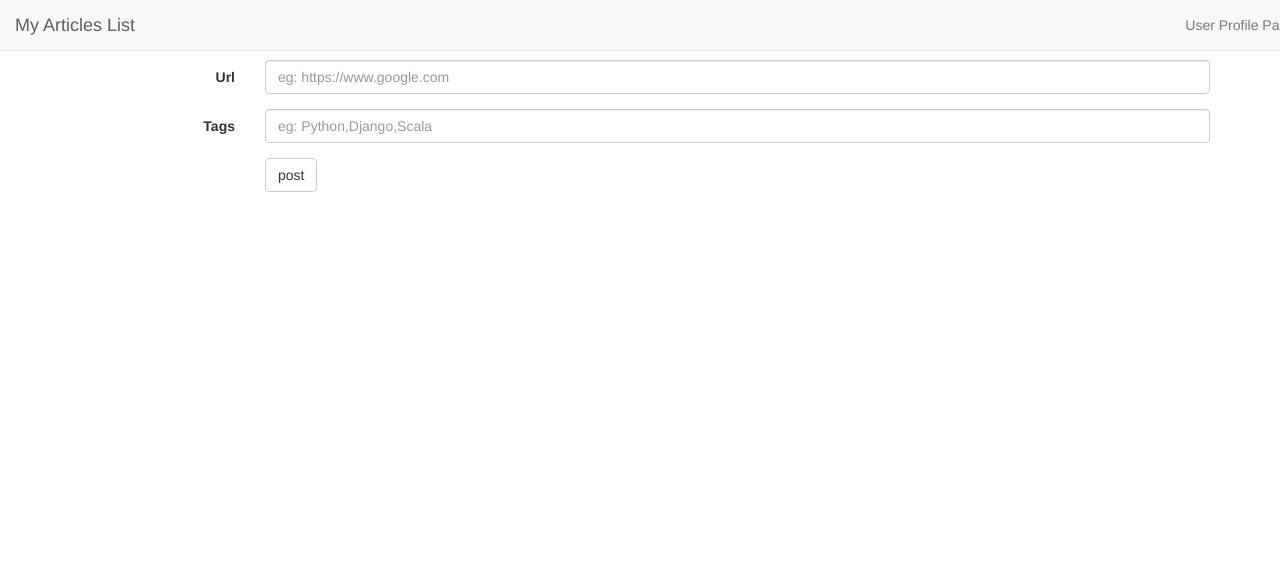
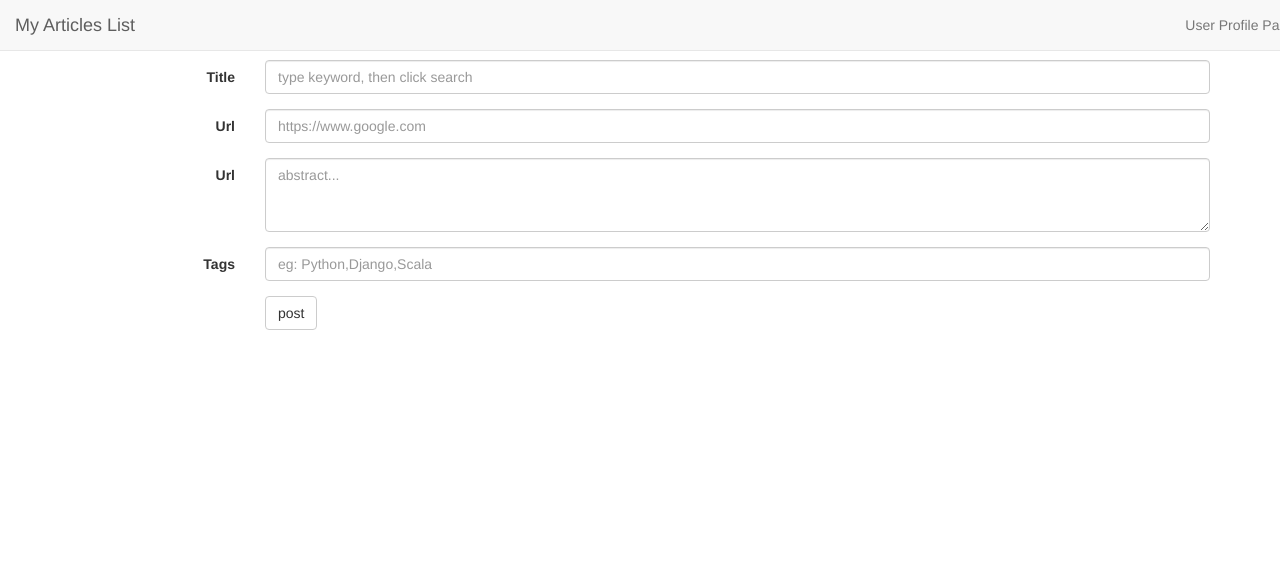
Before and after one commit to PaulCnth/longo, a Django app: template templates/post.html in a window 1280 px wide. Shown: the top 570 px of the page. Run offline with Django 3.2, Linux system fonts and the light colour scheme; the template is opened without the code that fills it: values that come from a table or form of the project are taken from there, others are empty; parts of the project's set-up code (start-up, migrations or seed data) failed here and were passed over; some libraries are stand-ins or nearby versions.

Commit message:
optimize commit forms, excluding Spider because pythonanywhere reject request remote servers...connection timeout

```diff
--- a/lbgo/forms.py
+++ b/lbgo/forms.py
@@ -2,7 +2,9 @@ from django import forms
 
 
 class ArticleForm(forms.Form):
-    url = forms.URLField(label='Article Url', widget=forms.TextInput(attrs={'class': 'form-control', 'placeholder': 'eg: https://www.google.com'}), required=True)
+    title = forms.CharField(label='Article Title', widget=forms.TextInput(attrs={'class': 'form-control', 'placeholder': 'type keyword, then click search'}), required=True)
+    url = forms.URLField(label='Article Url', widget=forms.TextInput(attrs={'class': 'form-control', 'placeholder': 'https://www.google.com'}), required=True)
+    content = forms.CharField(label='Article Content', widget=forms.Textarea(attrs={'class': 'form-control', 'rows': 3, 'placeholder': 'abstract...'}), required=True)
     tag = forms.CharField(label='Tags', widget=forms.TextInput(attrs={'class': 'form-control', 'placeholder': 'eg: Python,Django,Scala'}), max_length=100)
 
 
--- a/templates/post.html
+++ b/templates/post.html
@@ -7,10 +7,24 @@
         <div class="col-md-12 column">
             <form class="form-horizontal" role="form" method="post" action="/post/">{% csrf_token %}
               <div class="form-group">
+                <label for="id_title" class="col-sm-2 control-label">Title</label>
+                <div class="col-sm-10">
+                    {{ form.title.errors }}
+                    {{ form.title }}
+                </div>
+              </div>
+              <div class="form-group">
                 <label for="id_url" class="col-sm-2 control-label">Url</label>
                 <div class="col-sm-10">
                     {{ form.url.errors }}
                     {{ form.url }}
+                </div>
+              </div>
+              <div class="form-group">
+                <label for="id_content" class="col-sm-2 control-label">Url</label>
+                <div class="col-sm-10">
+                    {{ form.content.errors }}
+                    {{ form.content }}
                 </div>
               </div>
               <div class="form-group">
```
Also changed, not shown: lbgo/views.py (+5 -3 lines), 13 other files.
